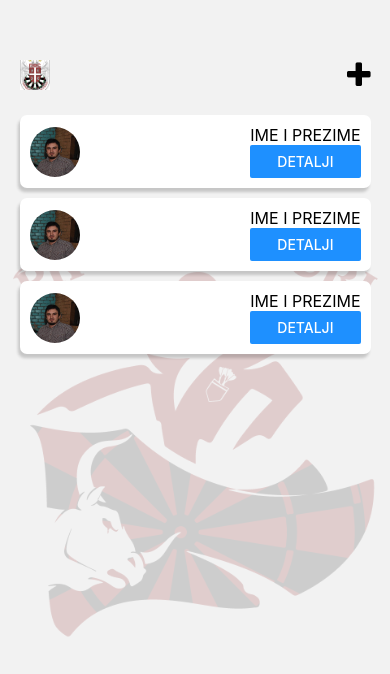
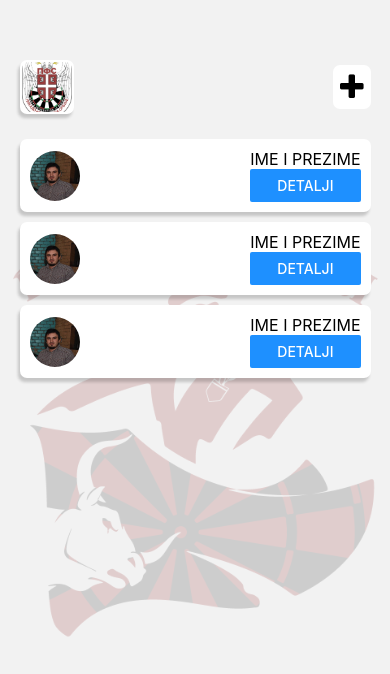
Before and after one commit to Adrian-Swifter/Darts-Club-Membership-Tracker, a React Native app: screen /Homepage in a window 390 px wide. Shown: the top 674 px of the page. Built offline with nearby package versions, Linux system fonts and the light colour scheme.

Commit message:
adjusted logo style

```diff
--- a/app/components/Header.js
+++ b/app/components/Header.js
@@ -2,7 +2,6 @@ import React from "react";
 import {
   Image,
   SafeAreaView,
-  Text,
   View,
   StyleSheet,
   TouchableOpacity,
@@ -12,12 +11,23 @@ import Icon from "react-native-vector-icons/FontAwesome";
 function Header({ navigation }) {
   return (
     <SafeAreaView style={styles.container}>
-      <View>
+      <View
+        style={{
+          shadowColor: "#171717",
+          shadowOffset: { width: -2, height: 4 },
+          shadowOpacity: 0.2,
+          shadowRadius: 3,
+          elevation: 10,
+          backgroundColor: "white",
+          padding: 2,
+          borderRadius: 7
+        }}
+      >
         <Image style={styles.logo} source={require("../assets/PFS.jpg")} />
       </View>
       <View>
         <TouchableOpacity onPress={() => navigation.navigate("Add Member")}>
-          <Icon name="plus" size={30} color="black" />
+          <Icon style={styles.icon} name="plus" size={30} color="black" />
         </TouchableOpacity>
       </View>
     </SafeAreaView>
@@ -33,9 +43,16 @@ const styles = StyleSheet.create({
     width: "90%",
     flexDirection: "row",
     justifyContent: "space-between",
+    alignItems: "center",
   },
   logo: {
-    width: 30,
-    height: 30,
+    width: 50,
+    height: 50,
+    borderRadius: 7,
+  },
+  icon: {
+    backgroundColor: "white",
+    padding: 7,
+    borderRadius: 7,
   },
 });
```
